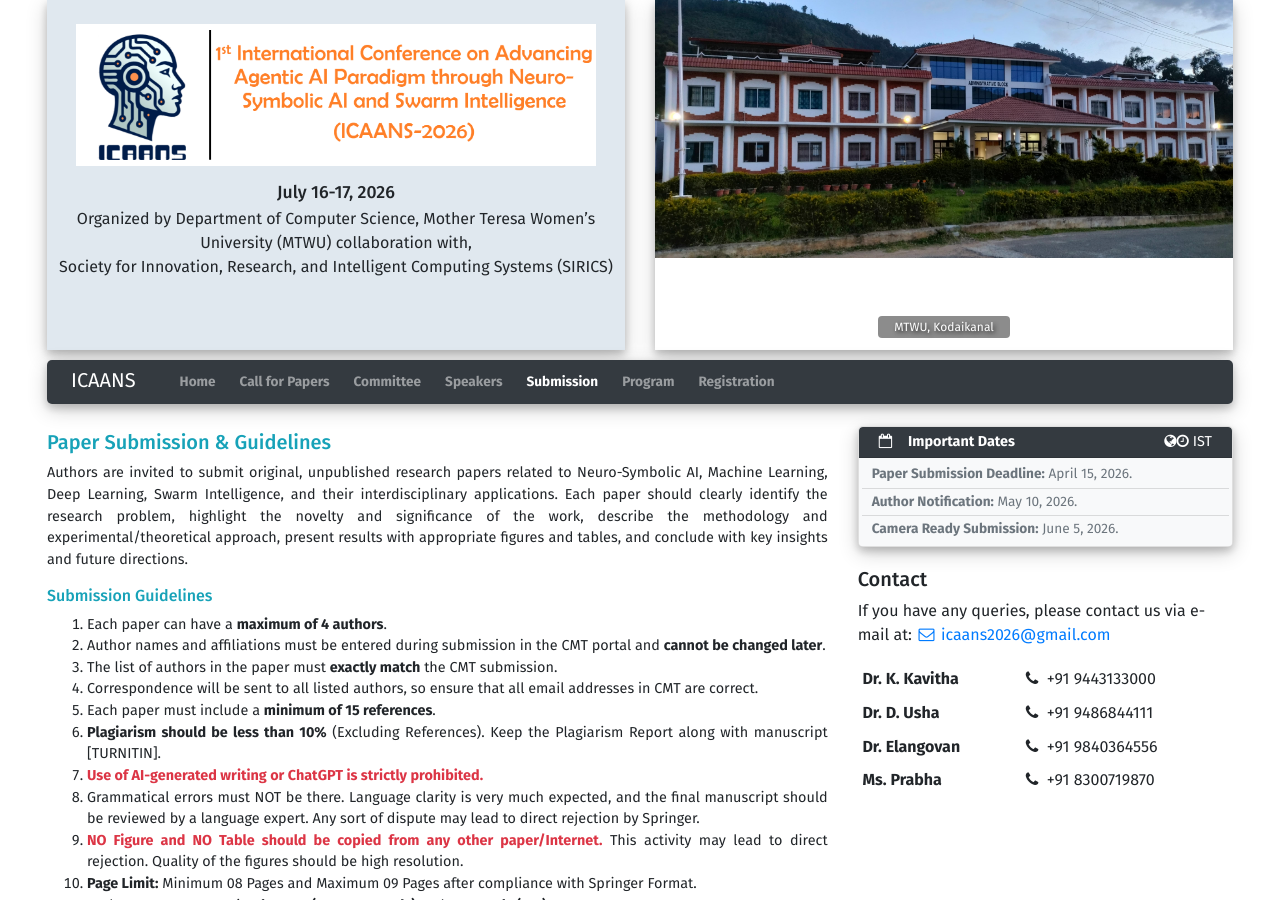
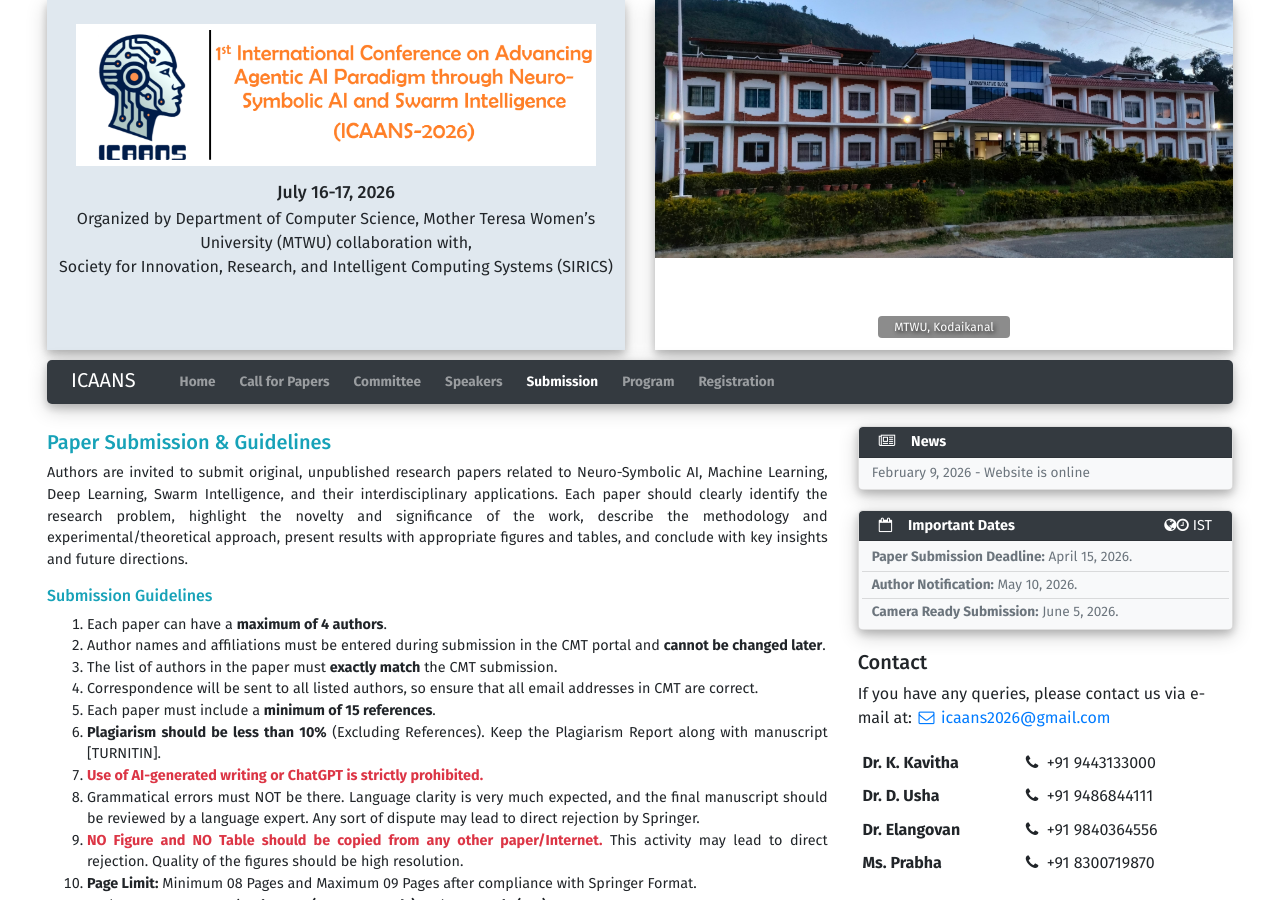
Before and after one commit to sravivarman/icaans_conf, a Jekyll site: the page built from submission.html, in a window 1280 px wide and 900 px high. Built offline with Jekyll 4.4.1, drawn with Linux system fonts in a browser that asks for light colours.

Commit message:
Update submission.html

```diff
--- a/submission.html
+++ b/submission.html
@@ -67,11 +67,14 @@ slide_id: 3
 
     </div>
     <div class="col-xs-12 col-sm-12 col-md-4 col-lg-4 col-xl-4">
-        <!--######### important dates ##########-->
+        <!-- news -->
+        {% include card-news.html %}
+        <!-- ---- -->
+        <!-- important dates -->
         {% include card-important-dates.html %}
-        <!--####################################-->
-        <!--######### contact us ##########-->
+        <!-- ---------------- -->
+        <!-- contact -->
         {% include contact-us.html %}
-        <!--###############################-->
+        <!-- ------- -->
     </div>
 </div>
```
